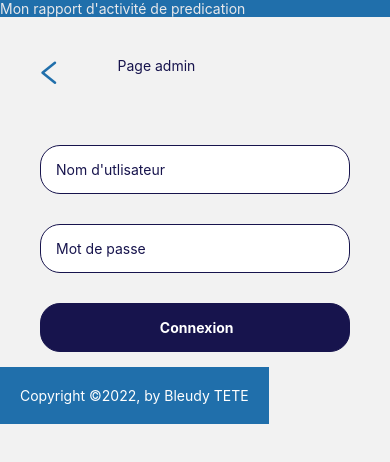
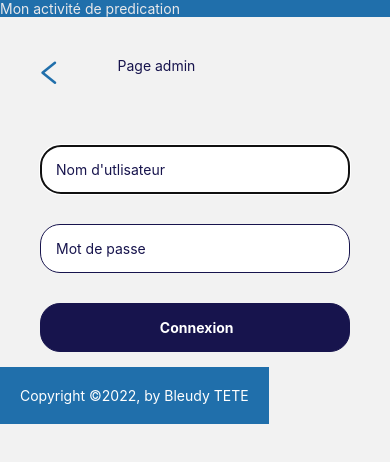
Before and after one commit to bleudy-kitondo/mon_activite_frontend, a React Native app: screen /Admin in a window 390 px wide. Shown: the top 462 px of the page. Built offline with nearby package versions, Linux system fonts and the light colour scheme; what react-native-responsive-dimensions would draw is missing.

Commit message:
styles: refactor style

```diff
--- a/screens/adminScreen.js
+++ b/screens/adminScreen.js
@@ -31,7 +31,7 @@ export default function Admin({ navigation }) {
     <View style={styles.container}>
       <View style={styles.hearder}>
         <Image style={styles.picture} source={require('../assets/logo1.png')} />
-        <Text style={styles.title}>Mon rapport d'activité de predication</Text>
+        <Text style={styles.title}>Mon activité de predication</Text>
       </View>
       <View style={styles.body}>
         <View style={{ flexDirection: 'row' }}>
@@ -50,7 +50,7 @@ export default function Admin({ navigation }) {
           placeholderTextColor="#17144D"
           maxLength={20}
           onChangeText={text => setUserName(text)}
-          // autoFocus
+          autoFocus
         />
         <TextInput
           secureTextEntry
@@ -67,8 +67,7 @@ export default function Admin({ navigation }) {
         </View>
       </View>
       <View style={styles.footer}>
-        <Image style={styles.picture} source={require('../assets/jw.png')} />
-        <Text style={styles.hearderText}>Copyright ©2022, by Bleudy TETE</Text>
+        <Text style={styles.copyright}>Copyright ©2022, by Bleudy TETE</Text>
       </View>
     </View>
   )
@@ -83,7 +82,7 @@ const styles = StyleSheet.create({
   },
   input: {
     marginHorizontal: 40,
-    backgroundColor:"#fff",
+    backgroundColor: '#fff',
     marginVertical: 15,
     borderWidth: 1,
     borderColor: '#17144D',
@@ -113,11 +112,11 @@ const styles = StyleSheet.create({
   },
   footer: {
     flexDirection: 'row',
-    height: responsiveScreenHeight(9),
+    height: responsiveScreenHeight(7),
     width: responsiveScreenWidth(100),
   },
   body: {
-    height: responsiveScreenHeight(79),
+    height: responsiveScreenHeight(81),
     width: responsiveScreenWidth(100),
   },
   hearder: {
@@ -125,7 +124,7 @@ const styles = StyleSheet.create({
     justifyContent: 'flex-start',
     alignItems: 'center',
     paddingTop: responsiveScreenHeight(3.2),
-    padding: responsiveScreenHeight(2),
+    padding: responsiveScreenHeight(1),
     backgroundColor: '#206FAB',
     height: responsiveScreenHeight(12),
     width: responsiveScreenWidth(100),
@@ -141,12 +140,13 @@ const styles = StyleSheet.create({
     marginHorizontal: 20,
     color: '#17144D',
   },
-  hearderText: {
+  copyright: {
     backgroundColor: '#206FAB',
-    width: responsiveScreenWidth(80),
+    width: responsiveScreenWidth(100),
     color: '#fff',
     padding: 20,
-    fontSize: responsiveScreenFontSize(2),
+    textAlign: 'center',
+    fontSize: responsiveScreenFontSize(1.7),
   },
   icon: {
     textAlign: 'center',
--- a/screens/loginScreen.js
+++ b/screens/loginScreen.js
@@ -34,7 +34,7 @@ export default function Login({ navigation }) {
     <View style={styles.container}>
       <View style={styles.hearder}>
         <Image style={styles.picture} source={require('../assets/logo1.png')} />
-        <Text style={styles.title}>Mon rapport d'activité de predication</Text>
+        <Text style={styles.title}>Mon activité de predication</Text>
       </View>
       <View style={styles.body}>
         <Text style={styles.title2}>Se connecter</Text>
@@ -66,8 +66,7 @@ export default function Login({ navigation }) {
         </Text>
       </View>
       <View style={styles.footer}>
-        <Image style={styles.picture} source={require('../assets/jw.png')} />
-        <Text style={styles.hearderText}> Copyright ©2022, by Bleudy TETE</Text>
+        <Text style={styles.copyright}> Copyright ©2022, by Bleudy TETE</Text>
       </View>
     </View>
   )
@@ -84,7 +83,7 @@ const styles = StyleSheet.create({
   },
   input: {
     marginHorizontal: 40,
-    backgroundColor:"#fff",
+    backgroundColor: '#fff',
     marginVertical: 15,
     borderWidth: 1,
     borderColor: '#17144D',
@@ -133,21 +132,21 @@ const styles = StyleSheet.create({
   },
   footer: {
     flexDirection: 'row',
-    height: responsiveScreenHeight(9),
+    height: responsiveScreenHeight(7),
     width: responsiveScreenWidth(100),
   },
   hearder: {
     flexDirection: 'row',
     justifyContent: 'flex-start',
     alignItems: 'center',
-    paddingTop: responsiveScreenHeight(3.2),
-    padding: responsiveScreenHeight(2),
+    paddingTop: responsiveScreenHeight(4),
+    padding: responsiveScreenHeight(1),
     backgroundColor: '#206FAB',
     height: responsiveScreenHeight(12),
     width: responsiveScreenWidth(100),
   },
   body: {
-    height: responsiveScreenHeight(79),
+    height: responsiveScreenHeight(81),
     width: responsiveScreenWidth(100),
   },
   title: {
@@ -161,11 +160,12 @@ const styles = StyleSheet.create({
     marginVertical: 40,
     color: '#17144D',
   },
-  hearderText: {
+  copyright: {
     backgroundColor: '#206FAB',
-    width: responsiveScreenWidth(80),
+    width: responsiveScreenWidth(100),
     color: '#fff',
     padding: 20,
-    fontSize: responsiveScreenFontSize(2),
+    textAlign: 'center',
+    fontSize: responsiveScreenFontSize(1.7),
   },
 })
--- a/screens/signUpScreen.js
+++ b/screens/signUpScreen.js
@@ -137,7 +137,7 @@ export default function SignUp({ navigation }) {
     <View style={styles.container}>
       <View style={styles.hearder}>
         <Image style={styles.picture} source={require('../assets/logo1.png')} />
-        <Text style={styles.title}>Mon rapport d'activité de predication</Text>
+        <Text style={styles.title}>Mon activité de predication</Text>
       </View>
       <SafeAreaView style={styles.body}>
         <ScrollView>
@@ -255,8 +255,7 @@ export default function SignUp({ navigation }) {
         </ScrollView>
       </SafeAreaView>
       <View style={styles.footer}>
-        <Image style={styles.picture} source={require('../assets/jw.png')} />
-        <Text style={styles.hearderText}> Copyright ©2022, by Bleudy TETE</Text>
+        <Text style={styles.copyright}> Copyright ©2022, by Bleudy TETE</Text>
       </View>
     </View>
   )
@@ -316,7 +315,7 @@ const styles = StyleSheet.create({
   },
   footer: {
     flexDirection: 'row',
-    height: responsiveScreenHeight(9),
+    height: responsiveScreenHeight(7),
     width: responsiveScreenWidth(100),
   },
   hearder: {
@@ -324,7 +323,7 @@ const styles = StyleSheet.create({
     justifyContent: 'flex-start',
     alignItems: 'center',
     paddingTop: responsiveScreenHeight(3.2),
-    padding: responsiveScreenHeight(2),
+    padding: responsiveScreenHeight(1),
     backgroundColor: '#206FAB',
     height: responsiveScreenHeight(12),
     width: responsiveScreenWidth(100),
@@ -340,12 +339,13 @@ const styles = StyleSheet.create({
     marginHorizontal: 20,
     color: '#17144D',
   },
-  hearderText: {
+  copyright: {
     backgroundColor: '#206FAB',
-    width: responsiveScreenWidth(80),
+    width: responsiveScreenWidth(100),
+    textAlign: 'center',
     color: '#fff',
     padding: 20,
-    fontSize: responsiveScreenFontSize(2),
+    fontSize: responsiveScreenFontSize(1.7),
   },
   containerProfil: {
     position: 'relative',
@@ -369,7 +369,7 @@ const styles = StyleSheet.create({
     borderRadius: 10,
   },
   body: {
-    height: responsiveScreenHeight(79),
+    height: responsiveScreenHeight(81),
     width: responsiveScreenWidth(100),
   },
   secondPart: {
```
